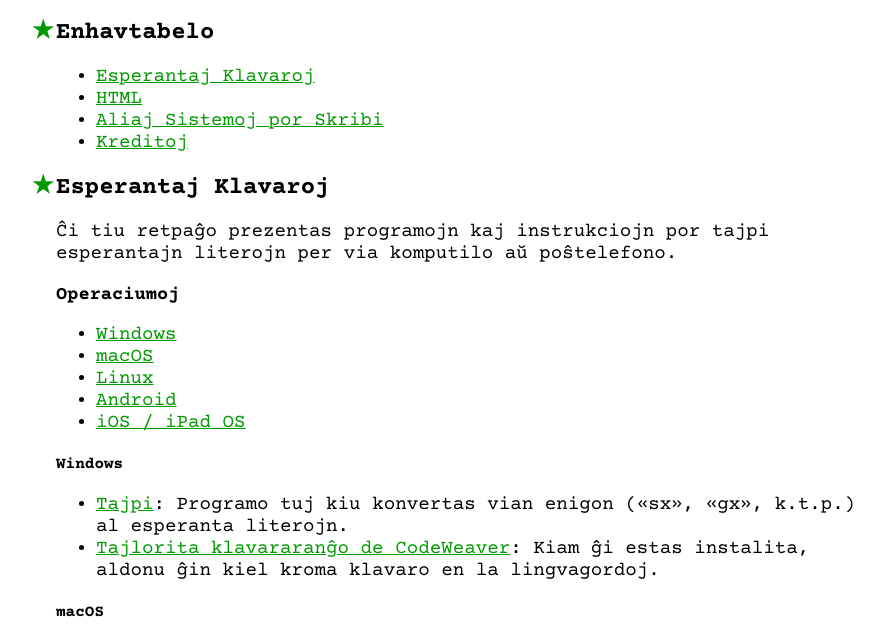
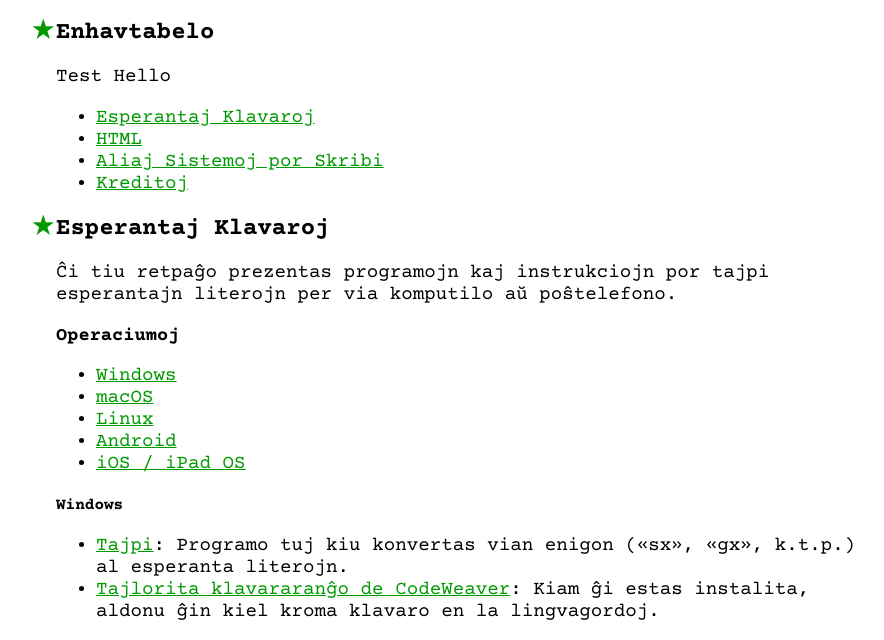
Before and after one commit to ashleytowner/shghertu, a website: page public/index.html in a window 1280 px wide. Shown: the part 92-732 px from the top of the page, without its empty margins (184-1068 px from the left). Drawn offline with nearby package versions, Linux system fonts and the light colour scheme.

Commit message:
test update

```diff
--- a/public/index.html
+++ b/public/index.html
@@ -19,6 +19,7 @@
     <h1>«<span id="keyboardname" tabindex="0">ŝĝertŭ</span>»</h1>
     <!-- <button onclick="toggle()">Riveli/Kaŝi la anglan</button> -->
     <h2>Enhavtabelo</h2>
+    <p>Test Hello</p>
     <ul>
       <li><a href="#klavaro">Esperantaj Klavaroj</a></li>
       <li><a href="#html">HTML</a></li>
```
